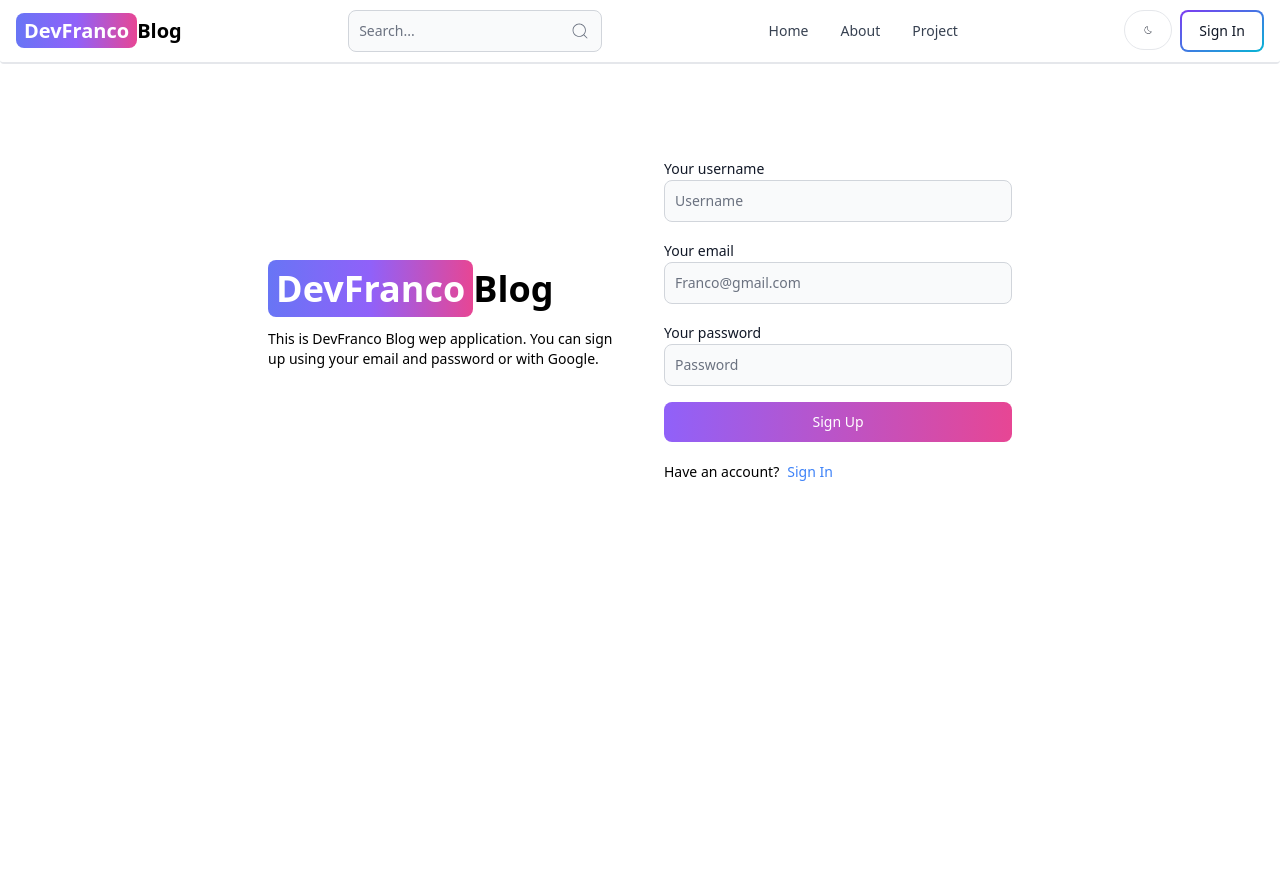
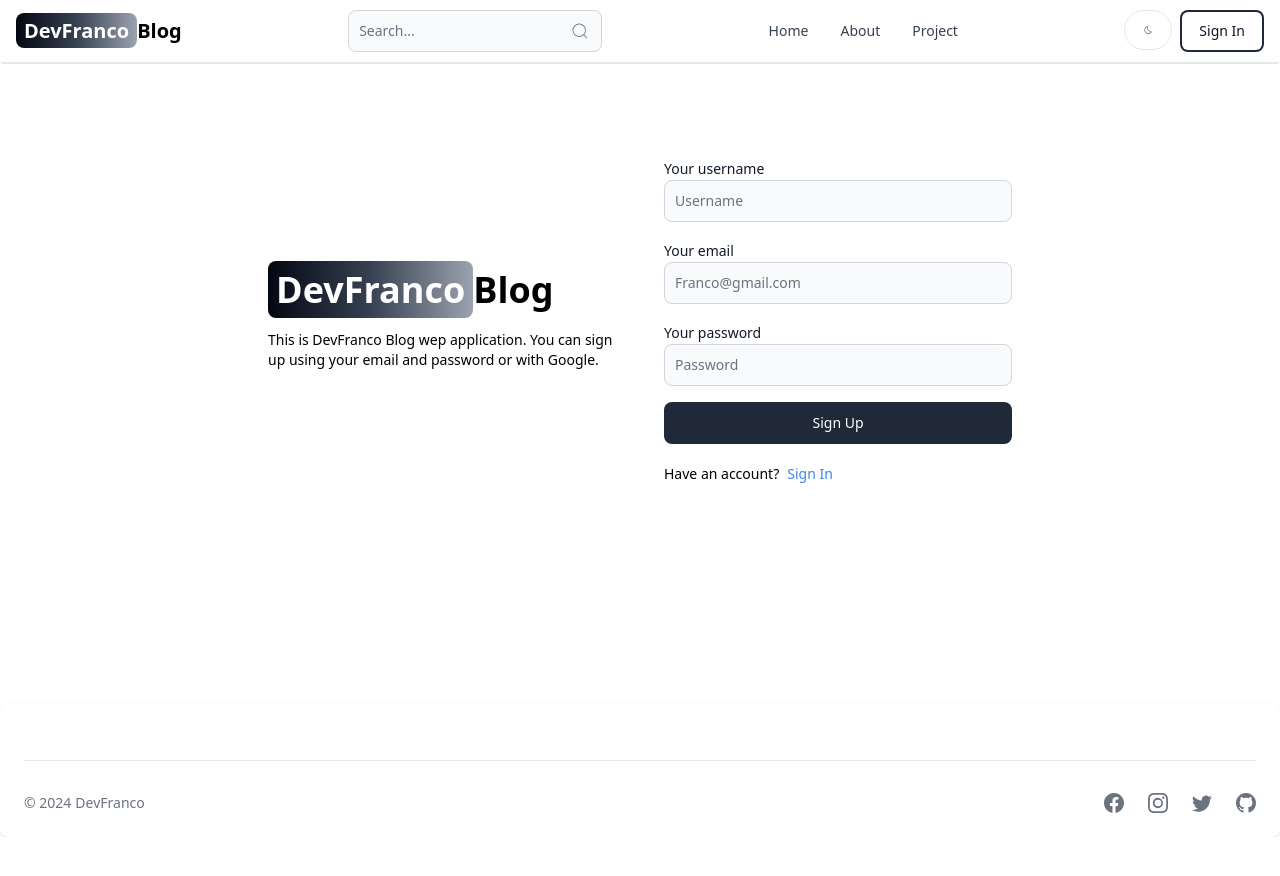
Before and after one commit to EngineerFranco/blog, a React (Vite) app in the folder client/: page /sign-up in a window 1280 px wide. Shown: the top 876 px of the page. After the commit the page ends 837 px from the top, so only its background shows below. Built offline with nearby package versions, Linux system fonts and the light colour scheme.

Commit message:
create footer page UI and functionality

```diff
--- a/client/src/App.jsx
+++ b/client/src/App.jsx
@@ -7,6 +7,7 @@ import Projects from './pages/Projects'
 import Header from './components/Header'
 import SignUp from './pages/SignUp'
 import Signin from './pages/Signin'
+import FooterComponent from './components/Footer'
 
 const App = () => {
   return (
@@ -20,8 +21,8 @@ const App = () => {
         <Route path='/dashboard' element={<Dashboard/>}/>
         <Route path='/projects' element={<Projects/>}/>
       </Routes>
+      <FooterComponent/>
     </BrowserRouter>
-
   )
 }
 
--- /dev/null
+++ b/client/src/components/Footer.jsx
@@ -0,0 +1,43 @@
+import { Footer } from "flowbite-react";
+import { BsFacebook, BsGithub, BsInstagram, BsTwitter } from "react-icons/bs";
+
+const FooterComponent = () => {
+  return (
+    <Footer container>
+      <div className="w-full">
+        <Footer.Divider />
+        <div className="w-full sm:flex sm:items-center sm:justify-between">
+          <Footer.Copyright href="#" by="DevFranco" year={2024} />
+          <div className="mt-4 flex space-x-6 sm:mt-0 sm:justify-center">
+            <Footer.Icon
+              href="https://www.facebook.com/profile.php?id=100056745953659"
+              icon={BsFacebook}
+              target="_blank"
+              rel="noopener noreferrer"
+            />
+            <Footer.Icon
+              href="https://www.instagram.com/_jfmszxc/"
+              icon={BsInstagram}
+              target="_blank"
+              rel="noopener noreferrer"
+            />
+            <Footer.Icon
+              href="https://x.com/JenesFranco"
+              icon={BsTwitter}
+              target="_blank"
+              rel="noopener noreferrer"
+            />
+            <Footer.Icon
+              href="https://github.com/EngineerFranco?tab=repositories"
+              icon={BsGithub}
+              target="_blank"
+              rel="noopener noreferrer"
+            />
+          </div>
+        </div>
+      </div>
+    </Footer>
+  )
+}
+
+export default FooterComponent;
--- a/client/src/components/Header.jsx
+++ b/client/src/components/Header.jsx
@@ -9,8 +9,8 @@ const Header = () => {
   return (
     <header>
       <Navbar className='border-b-2' fluid rounded>
-        <Link to={"/"} className='self-center whitespace-nowrap text-sm sm:text-xl font-semibold dark:text-white'>
-          <span className="px-2 py-1 bg-gradient-to-r from-indigo-500 via-purple-500 to-pink-500 rounded-lg text-white">DevFranco</span>
+        <Link to={"/"} className='self-center whitespace-nowrap text-sm sm:text-xl font-semibold dark:text-white '>
+          <span className="px-2 py-1 bg-gradient-to-r from-gray-950 via-gray-700 to-gray-400 rounded-lg text-white ">DevFranco</span>
           Blog
         </Link>
         <form>
@@ -18,7 +18,7 @@ const Header = () => {
             type="text"
             placeholder="Search..."
             rightIcon={CiSearch}
-            className="hidden lg:inline "
+            className="hidden lg:inline"
           />
         </form>
         <Button className="w-12 h-10 rounded-full lg:hidden" color="gray">
@@ -29,7 +29,7 @@ const Header = () => {
             <CiDark className=""/>
           </Button>
           <Link to="/signIn">
-          <Button gradientDuoTone="purpleToBlue" className="" outline >
+          <Button color="dark" className="" outline >
             Sign In
           </Button>
           </Link>
--- a/client/src/pages/SignUp.jsx
+++ b/client/src/pages/SignUp.jsx
@@ -44,11 +44,11 @@ const SignUp = () => {
     }
 
   return (
-    <section className='min-h-screen bg-white mt-20'>
+    <section className='min-h-[70dvh] bg-white mt-20'>
         <div className='flex p-3 max-w-3xl mx-auto flex-col md:flex-row md:items-center gap-12'>
             <div className='flex-1'>
                 <Link to={"/"} className='text-4xl font-bold dark:text-white'>
-                    <span className="px-2 py-1 bg-gradient-to-r from-indigo-500 via-purple-500 to-pink-500 rounded-lg text-white">DevFranco</span>
+                    <span className="px-2 py-1 bg-gradient-to-r from-gray-950 via-gray-700 to-gray-400 rounded-lg text-white">DevFranco</span>
                     Blog
                 </Link>
                 <p className='text-sm mt-5'>
@@ -92,7 +92,7 @@ const SignUp = () => {
                             required
                         />
                     </div>
-                    <Button gradientDuoTone='purpleToPink' type='submit' disabled={loading}>
+                    <Button color='dark' type='submit' disabled={loading}>
                         {
                             loading? (
                                 <>
```
